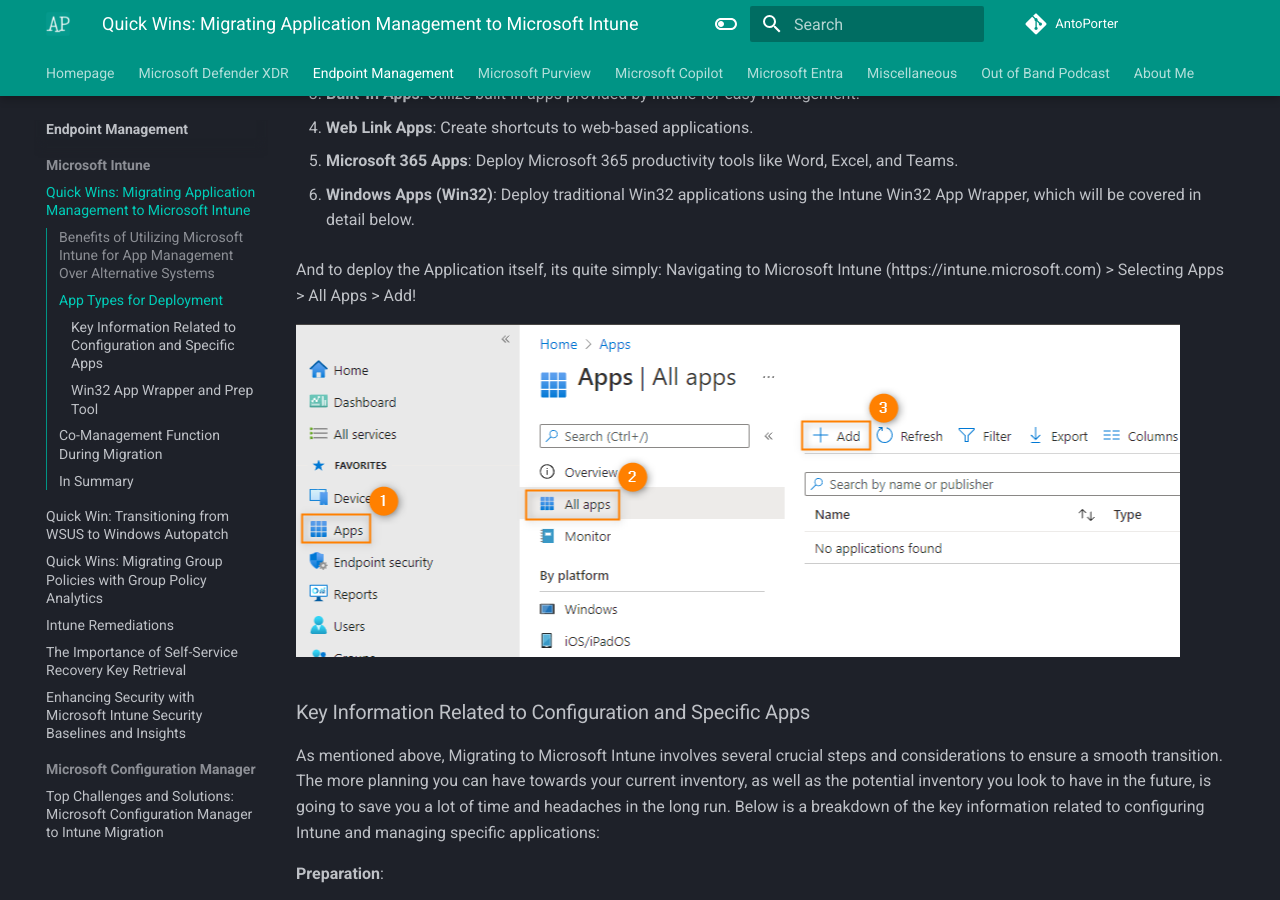
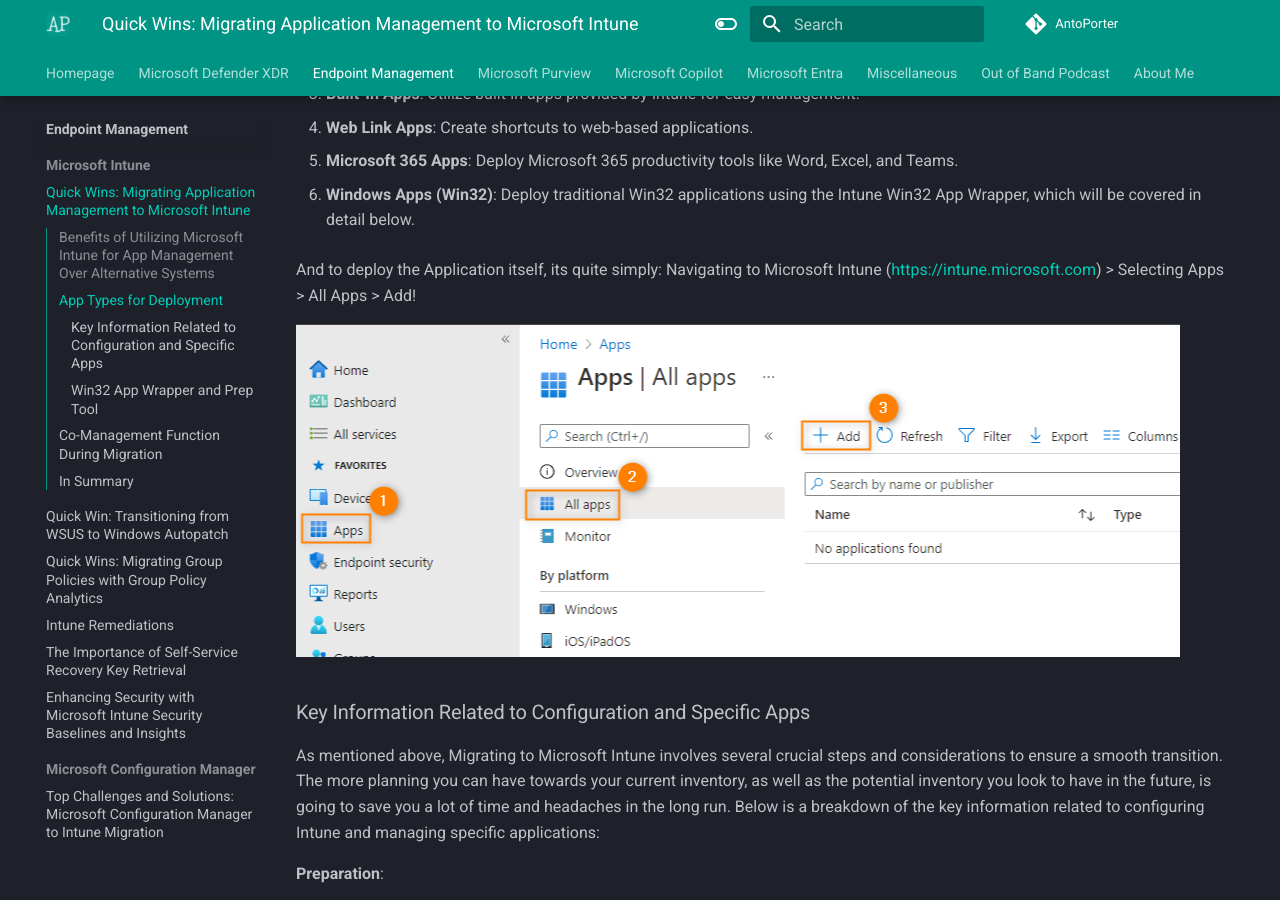
Before and after one commit to AntoPorter/antoporter.github.io, an MkDocs documentation site: the page built from docs/endpoint/intune/quickwins-applications.md, in a window 1280 px wide and 900 px high, scrolled down 1298 px. Built offline with MkDocs 1.6.1 and Material for MkDocs 9.7.7, drawn with Linux system fonts in a browser that asks for light colours; comment, search, counter and statistics services are not loaded; part of the change alters nothing that is shown.

```diff
--- a/docs/endpoint/intune/quickwins-applications.md
+++ b/docs/endpoint/intune/quickwins-applications.md
@@ -40,7 +40,7 @@ Understanding the different types of applications that can be deployed using Mic
 
 
 And to deploy the Application itself, its quite simply:
-Navigating to Microsoft Intune (https://intune.microsoft.com) > Selecting Apps > All Apps > Add!
+Navigating to Microsoft Intune ([https://intune.microsoft.com](https://intune.microsoft.com)) > Selecting Apps > All Apps > Add!
 
 ![quickwins-applications-addapp](./Images/quickwins-applications-addapp.png)
 
```
